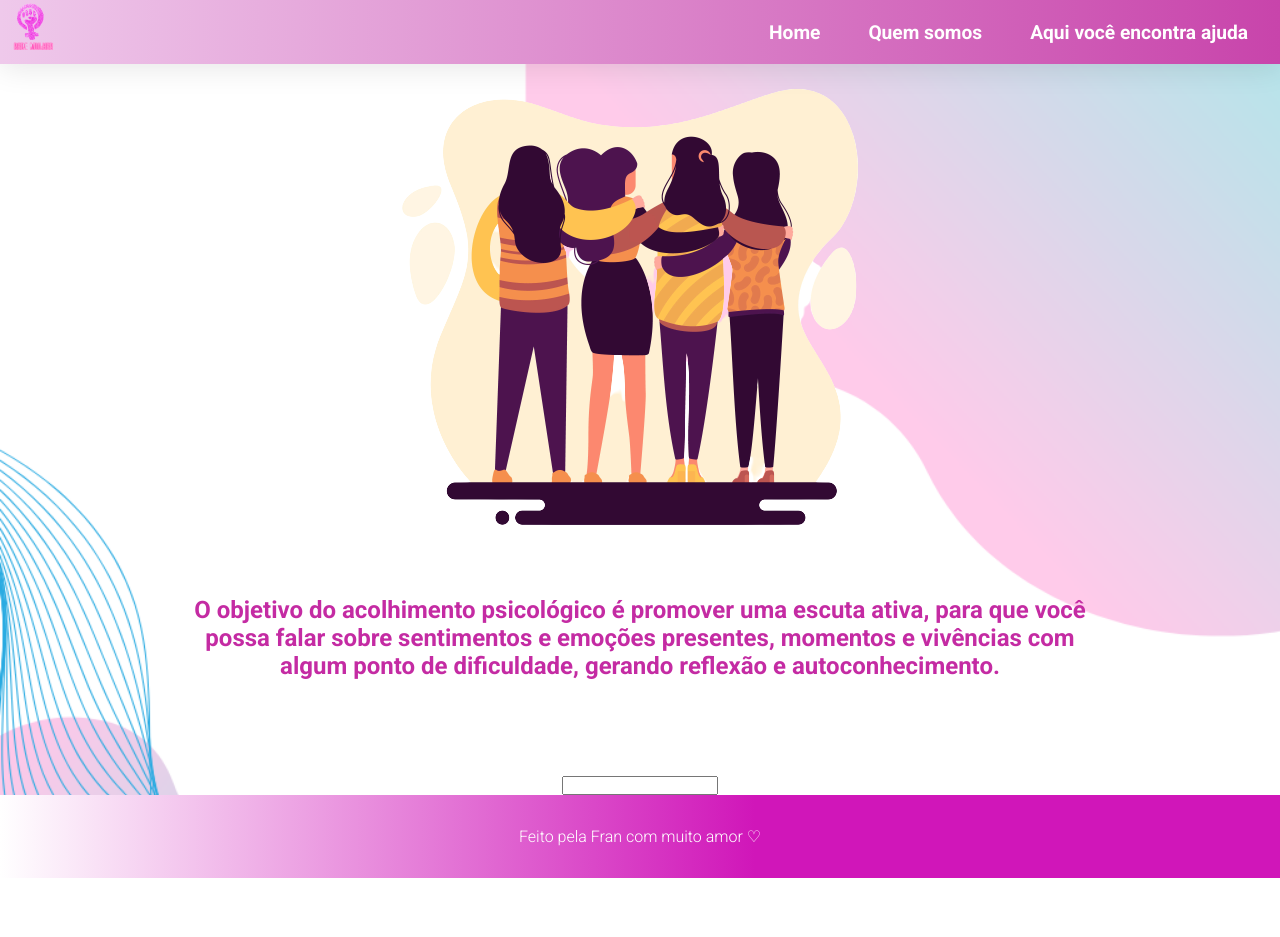
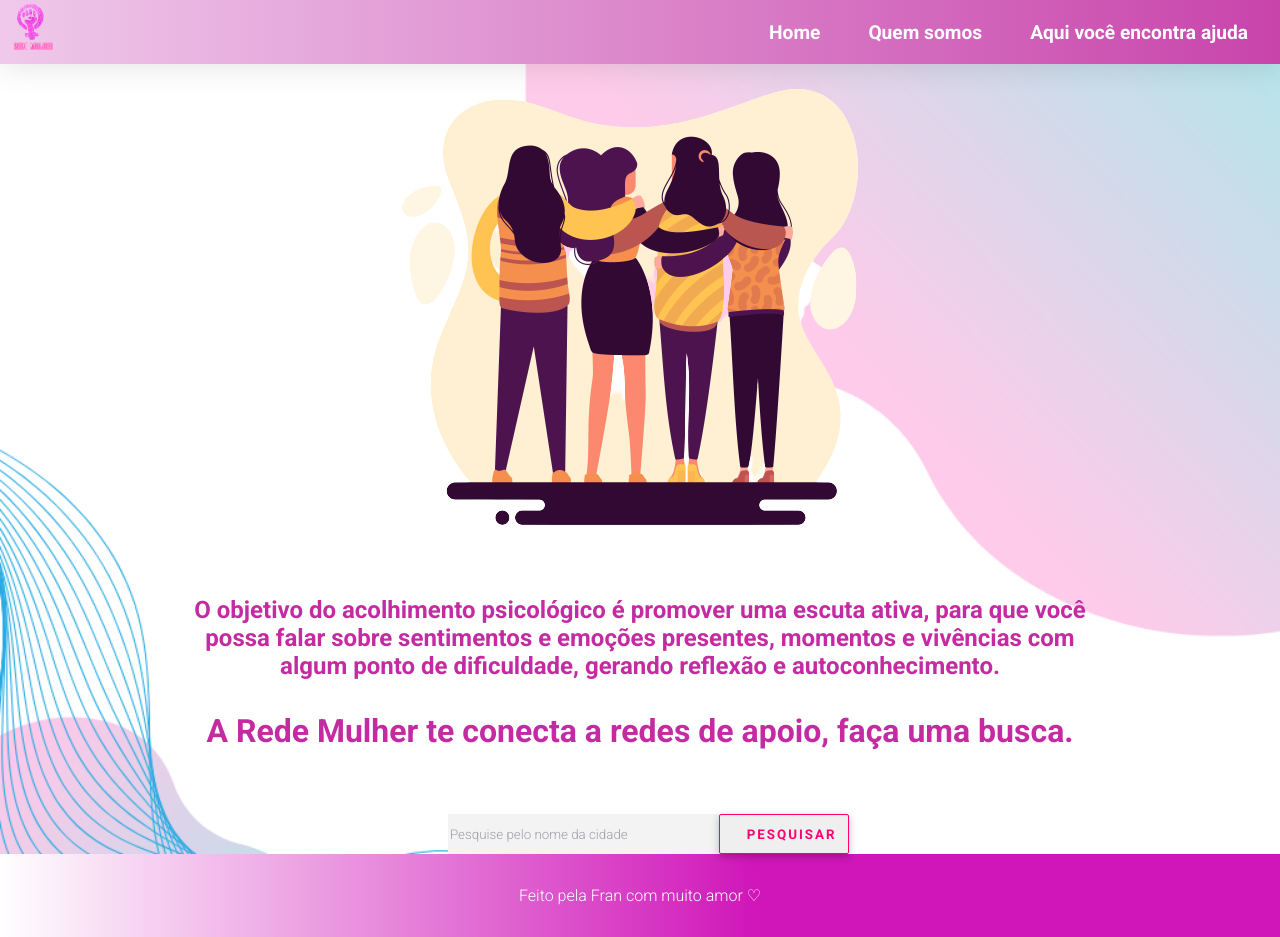
Before and after one commit to FrancieleCsantos/Rede-Mulher, a React (Vite) app in the folder projeto-final/: page /ajuda in a window 1280 px wide. Before the commit the page ends 878 px from the top, so only its background shows below. Built offline with nearby package versions, Linux system fonts and the light colour scheme.

Commit message:
Criado input na tela Ajuda

```diff
--- a/projeto-final/src/pagesSite/Ajuda.jsx
+++ b/projeto-final/src/pagesSite/Ajuda.jsx
@@ -2,6 +2,8 @@ import styles from '../styles/pages/ajuda.module.css'
 import Image from '../components/Image';
 import ajuda from "../assets/fundoAjuda2.png"
 import Subtitle from "../components/Subtitle"
+import Title from '../components/Title'
+import Button from '../components/Button';
 
 function Ajuda() {
     return (
@@ -13,15 +15,15 @@ function Ajuda() {
                       para que você possa  falar sobre sentimentos e emoções presentes, momentos e
                     vivências com algum ponto de dificuldade, gerando reflexão e autoconhecimento."/>
                 </div>
-{/* <Title/> */}
+                <Title content="A Rede Mulher te conecta a redes de apoio, faça uma busca." />
                 <div className={styles.containerInput}>
-                    <input></input>
+                    <div className={styles.containerBusca}>
+                        <input placeholder='Pesquise pelo nome da cidade'></input>
+                        <button>Pesquisar</button>
+                    </div>
                     <div className={styles.containerCards}>
-
                     </div>
                 </div>
-
-
             </main>
         </>
     )
--- a/projeto-final/src/pagesSite/Home.jsx
+++ b/projeto-final/src/pagesSite/Home.jsx
@@ -34,7 +34,7 @@ function Home() {
                              violência física ou sexual provocada por parceiro íntimo ao longo da vida.
                             24,5% afirmaram ter sofrido agressões físicas como tapa, batida e chute,
                             e 21,1% foram forçadas a manter relações sexuais contra sua vontade."/>
-                        <Button  className={styles.bthHome} text="Buscar ajuda" />
+                        <Button className={styles.bthHome} text="Buscar ajuda" />
                     </div>
 
                 </div>
--- a/projeto-final/src/styles/pages/ajuda.module.css
+++ b/projeto-final/src/styles/pages/ajuda.module.css
@@ -1,24 +1,72 @@
-.containerMainAjuda{
-    background-image:url(../../assets/fundoAjuda.png) ;
+.containerMainAjuda {
+    background-image: url(../../assets/fundoAjuda.png);
     background-repeat: no-repeat;
     background-size: 100%;
 }
 
-.containerImgAjuda{
+.containerImgAjuda {
     display: flex;
     justify-content: center;
     align-items: center;
     flex-direction: column;
 }
 
-.containerImgAjuda h2{
+.containerImgAjuda h2 {
     width: 900px;
     text-align: center;
 }
-.containerInput{
+
+.containerBusca {
     display: flex;
     justify-content: center;
     align-items: center;
-    flex-direction: column;
-    margin-top: 6rem;
+    margin-top: 2rem;
 }
+
+input {
+    width: 30%;
+    height: 40px;
+    line-height: 28px;
+    border: 2px solid transparent;
+    outline: none;
+    background-color: #f3f3f4;
+    color: #0d0c22;
+    transition: .3s ease;
+}
+
+input::placeholder {
+    color: #9e9ea7;
+}
+
+input:focus,
+input:hover {
+    outline: none;
+    border-color: rgba(234, 76, 137, 0.4);
+    background-color: #ffffff;
+    box-shadow: 0 0 0 4px rgb(234 76 137 / 10%);
+}
+
+button {
+    width: 8.125rem;
+    height: 2.5rem;
+    letter-spacing: 2px;
+    text-transform: uppercase;
+    display: inline-block;
+    text-align: center;
+    font-weight: bold;
+    padding: 0.7em 2em;
+    border: 1px solid #FF0072;
+    border-radius: 2px;
+    box-shadow: 0 2px 10px rgba(0, 0, 0, 0.16), 0 3px 6px rgba(0, 0, 0, 0.1);
+    color: #FF0072;
+    text-decoration: none;
+    transition: 0.3s ease all;
+    position: absolute;
+    margin-left: 18rem;
+    cursor: pointer;
+}
+
+button:hover{
+    background-color: #FF0072;
+    color: #f3f3f4;
+}
```
